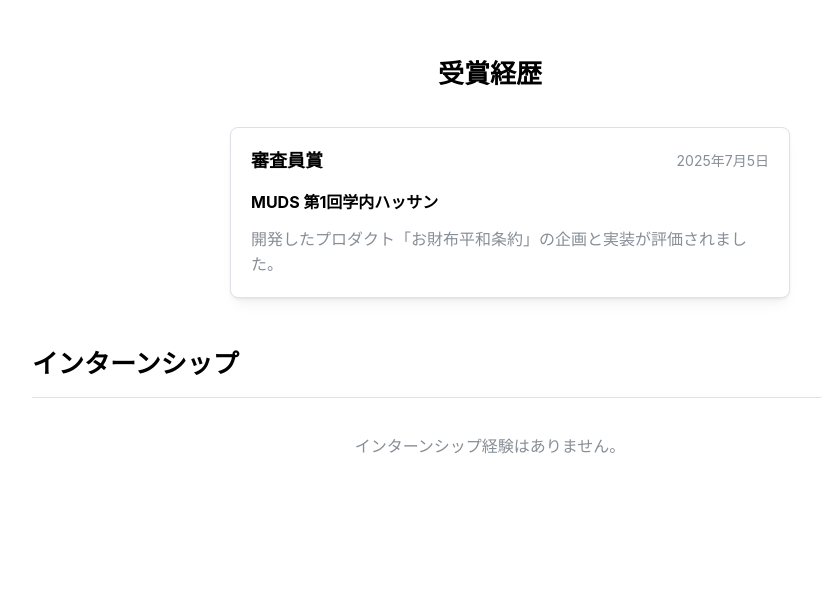
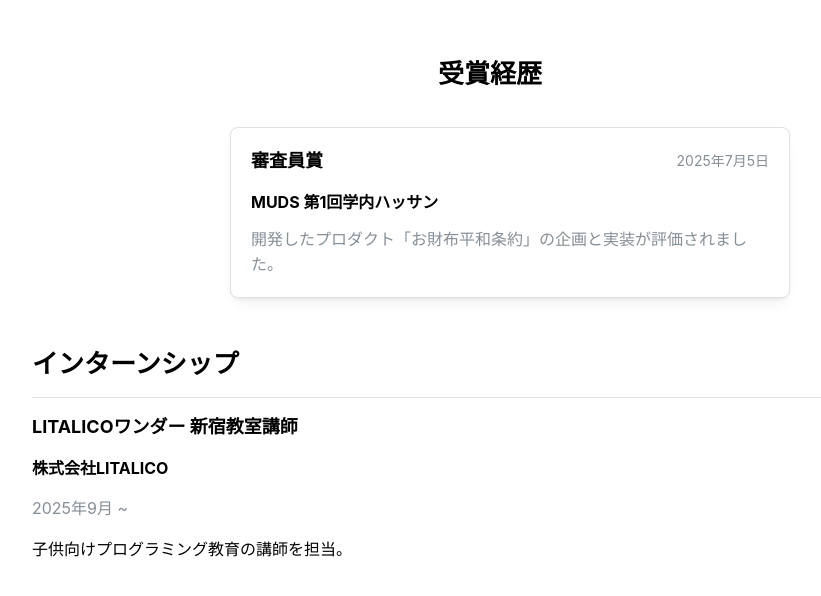
Before and after one commit to Yuu0413s/portfolio, a React (Vite) app: page / in a window 1280 px wide. Shown: the part 4580-5176 px from the top of the page, without its empty margins (300-1121 px from the left). Before the commit the page ends 5094 px from the top, so only its background shows below. Built offline with nearby package versions, Linux system fonts and the light colour scheme; grey boxes are pictures that could not be loaded.

Commit message:
✨ インターン情報を記述

```diff
--- a/src/components/interns.tsx
+++ b/src/components/interns.tsx
@@ -11,16 +11,13 @@ type Internship = {
 };
 
 export const INTERNSHIP_LIST: Internship[] = [
-    /*//インターン追加時のテンプレート
     {
-        slug: "sample-company-intern-2025",
-        companyName: "株式会社サンプル",
-        internshipTitle: "ソフトウェアエンジニア インターン",
-        period: "2025年8月 ~ 2025年9月",
-        description: "Webサービスのフロントエンド開発を担当しました。",
-        // component: SampleIntern,
+        slug: "litalico-wonder",
+        companyName: "株式会社LITALICO",
+        internshipTitle: "LITALICOワンダー 新宿教室講師",
+        period: "2025年9月 ~",
+        description: "子供向けプログラミング教育の講師を担当。",
     },
-    */
 ];
 
 const Interns = () => {
```
